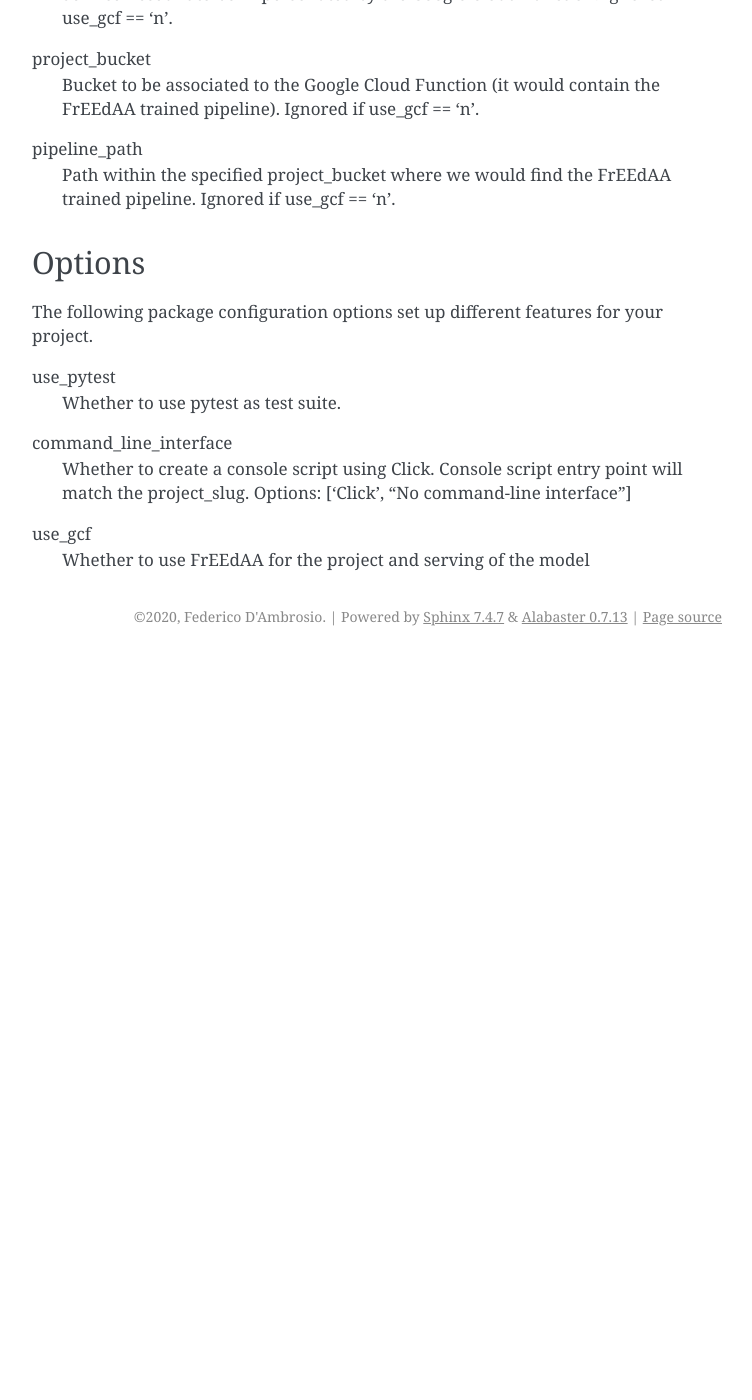
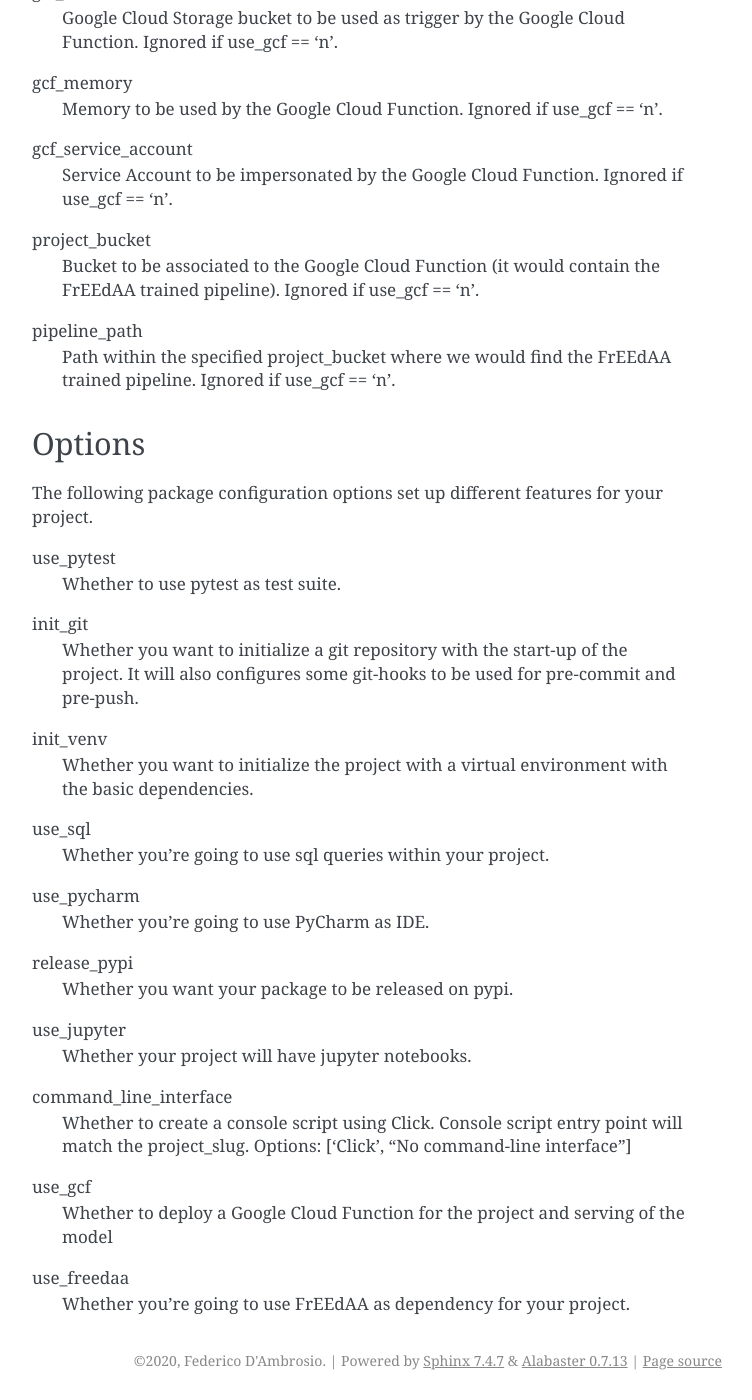
Before and after one commit to fedexist/my-cookiecutter-template, a Sphinx documentation site: the page built from docs/prompts.rst, in a window 1280 px wide and 1400 px high, scrolled down 1469 px. Shown: the whole window, without its empty margins (388-1140 px from the left). Built offline with Sphinx 7.4.7, drawn with Linux system fonts in a browser that asks for light colours; before the commit the page ends 2125 px from its top, so only the background shows below that; some of the changed text lies outside the part shown.

Commit message:
Update documentation

```diff
--- a/README.rst
+++ b/README.rst
@@ -48,6 +48,12 @@ Then:
 .. _Register: https://packaging.python.org/tutorials/packaging-projects/#uploading-the-distribution-archives
 
 
+If you already have your own `cookiecutter.json` file, then
+
+1. Clone this repo
+2. Replace or update with your values the provided cookiecutter.json file
+3. Run ``cookiecutter aa-pypackage/ --no-input``
+
 Fork This / Create Your Own
 ~~~~~~~~~~~~~~~~~~~~~~~~~~~
 
--- a/cookiecutter.json
+++ b/cookiecutter.json
@@ -7,7 +7,7 @@
   "package_name": "{{ cookiecutter.project_name.lower().replace(' ', '_').replace('-', '_') }}",
   "project_short_description": "aa-pypackage contains all the boilerplate you need to create a standard Python project ready to be deployed in production.",
   "version": "0.1.0",
-  "confluence_parent_page": "AA Software Documentation",
+  "confluence_parent_page": "{{ cookiecutter.project_name }}",
   "gcp_project_id": "poc-generali-aal",
   "use_pytest": ["y", "n"],
   "init_git": ["y", "n"],
--- a/docs/conf.py
+++ b/docs/conf.py
@@ -293,7 +293,7 @@ texinfo_documents = [
 # Confluence publish
 confluence_publish = True
 confluence_space_name = 'DE'
-confluence_parent_page = 'AA Software Documentation'
+confluence_parent_page = 'aa-pypackage'
 confluence_server_url = 'https://aa-generali-italia.atlassian.net/wiki/'
 confluence_server_user = 'federico.dambrosio@generali.com'
-confluence_server_pass = 'zC0AdC8lpyIVDIQbSuAZF4EA'
+confluence_server_pass = os.getenv('CONFLUENCE_TOKEN', 'zC0AdC8lpyIVDIQbSuAZF4EA')
--- a/docs/prompts.rst
+++ b/docs/prompts.rst
@@ -13,6 +13,9 @@ full_name
 
 email
     Your email address.
+
+python_version
+    The Python version you want to use for your project. You can choose between python3.7 and python3.8 (Default is python3.8)
 
 project_name
     The name of your new Python package project. This is used in documentation, so spaces and any characters are fine here.
@@ -31,6 +34,9 @@ version
 
 gcp_project_id
     GCP project to be used by the Jenkinsfile and FrEEdAA
+
+confluence_parent_page
+    Name of the parent Confluent page under which the documentation will be published
 
 freedaa_version
     Version of FrEEdAA to be used. Ignored if use_gcf == 'n'.
@@ -70,8 +76,29 @@ The following package configuration options set up different features for your p
 use_pytest
     Whether to use pytest as test suite.
 
+init_git
+    Whether you want to initialize a git repository with the start-up of the project. It will also configures some git-hooks to be used for pre-commit and pre-push.
+
+init_venv
+    Whether you want to initialize the project with a virtual environment with the basic dependencies.
+
+use_sql
+    Whether you're going to use sql queries within your project.
+
+use_pycharm
+    Whether you're going to use PyCharm as IDE.
+
+release_pypi
+    Whether you want your package to be released on pypi.
+
+use_jupyter
+    Whether your project will have jupyter notebooks.
+
 command_line_interface
     Whether to create a console script using Click. Console script entry point will match the project_slug. Options: ['Click', "No command-line interface"]
 
 use_gcf
-    Whether to use FrEEdAA for the project and serving of the model
+    Whether to deploy a Google Cloud Function for the project and serving of the model
+
+use_freedaa
+    Whether you're going to use FrEEdAA as dependency for your project.
--- a/{{cookiecutter.project_slug}}/docs/conf.py
+++ b/{{cookiecutter.project_slug}}/docs/conf.py
@@ -170,5 +170,5 @@ confluence_publish = True
 confluence_space_name = 'DE'
 confluence_parent_page = '{{cookiecutter.confluence_parent_page}}'
 confluence_server_url = 'https://aa-generali-italia.atlassian.net/wiki/'
-confluence_server_user = '{{cookiecutter.email}}'
+confluence_server_user = 'federico.dambrosio@generali.com'
 confluence_server_pass = os.getenv('CONFLUENCE_TOKEN')
```
Also changed, not shown: docs/tutorial.rst (+25 -52 lines), 5 other files.
